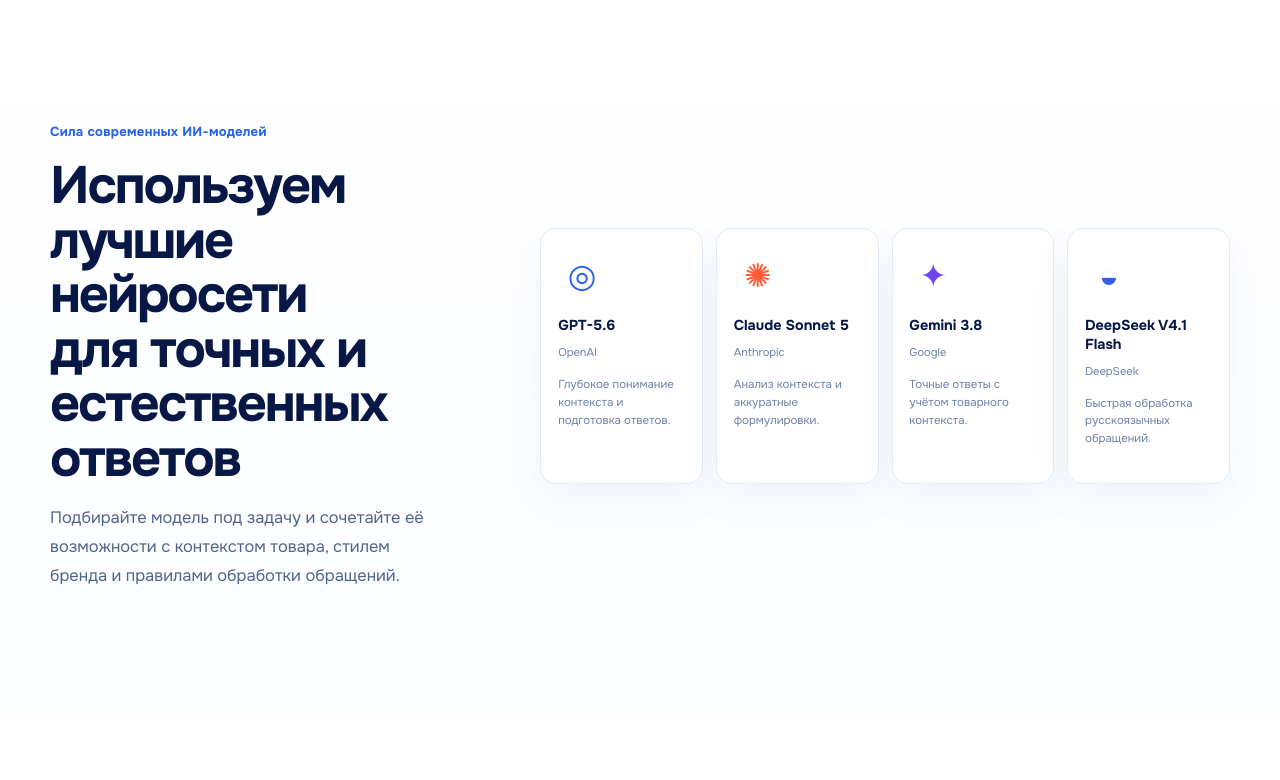
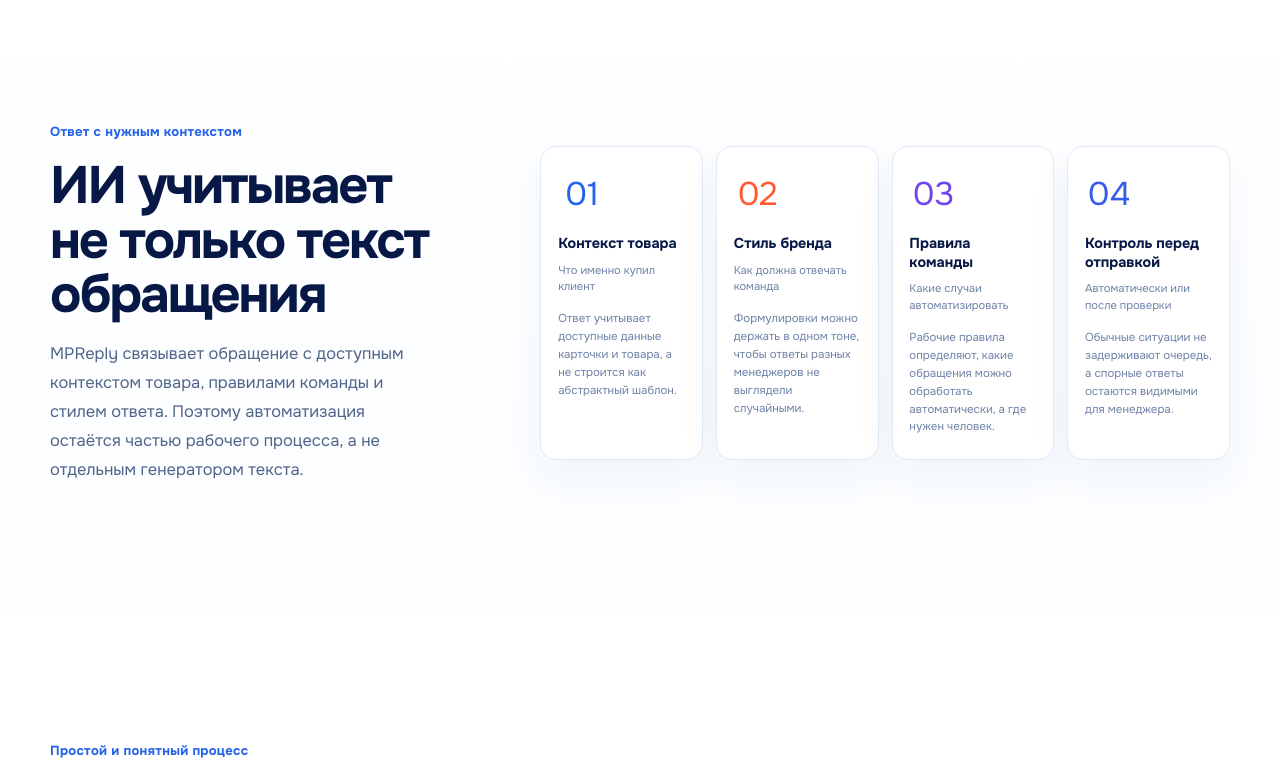
Before and after one commit to fedorovich-web/mpreply, a Next.js app in the folder apps/web/: page / in a window 1280 px wide. Shown: the part 2020-2800 px from the top of the page. Built offline with nearby package versions, Linux system fonts and the light colour scheme; no server answers.

Commit message:
fix(marketing): replace unverified AI model claims with product context

```diff
--- a/apps/web/app/page.tsx
+++ b/apps/web/app/page.tsx
@@ -15,30 +15,30 @@ export const metadata: Metadata = createPageMetadata({
   path: "/",
 });
 
-const aiModels = [
+const replyContext = [
   {
-    name: "GPT-5.6",
-    provider: "OpenAI",
-    mark: "◎",
-    description: "Глубокое понимание контекста и подготовка ответов.",
+    title: "Контекст товара",
+    meta: "Что именно купил клиент",
+    mark: "01",
+    description: "Ответ учитывает доступные данные карточки и товара, а не строится как абстрактный шаблон.",
   },
   {
-    name: "Claude Sonnet 5",
-    provider: "Anthropic",
-    mark: "✺",
-    description: "Анализ контекста и аккуратные формулировки.",
+    title: "Стиль бренда",
+    meta: "Как должна отвечать команда",
+    mark: "02",
+    description: "Формулировки можно держать в одном тоне, чтобы ответы разных менеджеров не выглядели случайными.",
   },
   {
-    name: "Gemini 3.8",
-    provider: "Google",
-    mark: "✦",
-    description: "Точные ответы с учётом товарного контекста.",
+    title: "Правила команды",
+    meta: "Какие случаи автоматизировать",
+    mark: "03",
+    description: "Рабочие правила определяют, какие обращения можно обработать автоматически, а где нужен человек.",
   },
   {
-    name: "DeepSeek V4.1 Flash",
-    provider: "DeepSeek",
-    mark: "◒",
-    description: "Быстрая обработка русскоязычных обращений.",
+    title: "Контроль перед отправкой",
+    meta: "Автоматически или после проверки",
+    mark: "04",
+    description: "Обычные ситуации не задерживают очередь, а спорные ответы остаются видимыми для менеджера.",
   },
 ] as const;
 
@@ -183,22 +183,22 @@ export default function HomePage() {
         </div>
       </section>
 
-      <section className="public-section homepage-models-section">
+      <section className="public-section homepage-context-section homepage-models-section">
         <div className="public-container homepage-models-layout">
           <div className="homepage-section-heading homepage-section-heading-left">
-            <p className="homepage-kicker">Сила современных ИИ-моделей</p>
-            <h2>Используем лучшие нейросети для точных и естественных ответов</h2>
+            <p className="homepage-kicker">Ответ с нужным контекстом</p>
+            <h2>ИИ учитывает не только текст обращения</h2>
             <p>
-              Подбирайте модель под задачу и сочетайте её возможности с контекстом товара, стилем бренда и правилами обработки обращений.
+              MPReply связывает обращение с доступным контекстом товара, правилами команды и стилем ответа. Поэтому автоматизация остаётся частью рабочего процесса, а не отдельным генератором текста.
             </p>
           </div>
-          <div className="homepage-model-grid" role="group" aria-label="Поддерживаемые ИИ-модели">
-            {aiModels.map((model) => (
-              <div className="homepage-model-card" key={model.name}>
-                <span className="homepage-model-mark" aria-hidden="true">{model.mark}</span>
-                <strong>{model.name}</strong>
-                <small>{model.provider}</small>
-                <p>{model.description}</p>
+          <div className="homepage-model-grid" role="group" aria-label="Контекст подготовки ответа">
+            {replyContext.map((item) => (
+              <div className="homepage-model-card" key={item.title}>
+                <span className="homepage-model-mark" aria-hidden="true">{item.mark}</span>
+                <strong>{item.title}</strong>
+                <small>{item.meta}</small>
+                <p>{item.description}</p>
               </div>
             ))}
           </div>
@@ -233,9 +233,9 @@ export default function HomePage() {
         <div className="public-container homepage-results-layout">
           <div className="homepage-section-heading homepage-section-heading-left homepage-results-copy">
             <p className="homepage-kicker">Реальные возможности продукта</p>
-            <h2>Меньше рутины. Больше времени на развитие бизнеса.</h2>
+            <h2>Меньше переключений. Больше контроля над очередью.</h2>
             <p>
-              Автоматизируйте повторяющиеся обращения и оставляйте команде те случаи, где действительно нужен человек.
+              Повторяющиеся обращения проходят по заданному сценарию, а команда видит те ситуации, где действительно нужно решение человека.
             </p>
           </div>
           <div className="homepage-result-grid">
@@ -255,8 +255,8 @@ export default function HomePage() {
           <div className="homepage-wave homepage-wave-cta" aria-hidden="true" />
           <div className="homepage-final-cta-copy">
             <p className="homepage-kicker">Начните сегодня</p>
-            <h2>Автоматизируйте коммуникацию с покупателями</h2>
-            <p>Подключите маркетплейсы и соберите отзывы, вопросы и сообщения в одном рабочем пространстве.</p>
+            <h2>Соберите коммуникацию с покупателями в одном месте</h2>
+            <p>Подключите маркетплейсы и работайте с отзывами, вопросами и сообщениями в одном рабочем пространстве.</p>
             <div className="homepage-final-cta-actions">
               <Link className="button button-primary" href="/auth/register?intent=connect-marketplace">Создать аккаунт →</Link>
               <Link className="button button-secondary homepage-demo-button" href="/demo"><span aria-hidden="true">▶</span> Посмотреть демо</Link>
```
